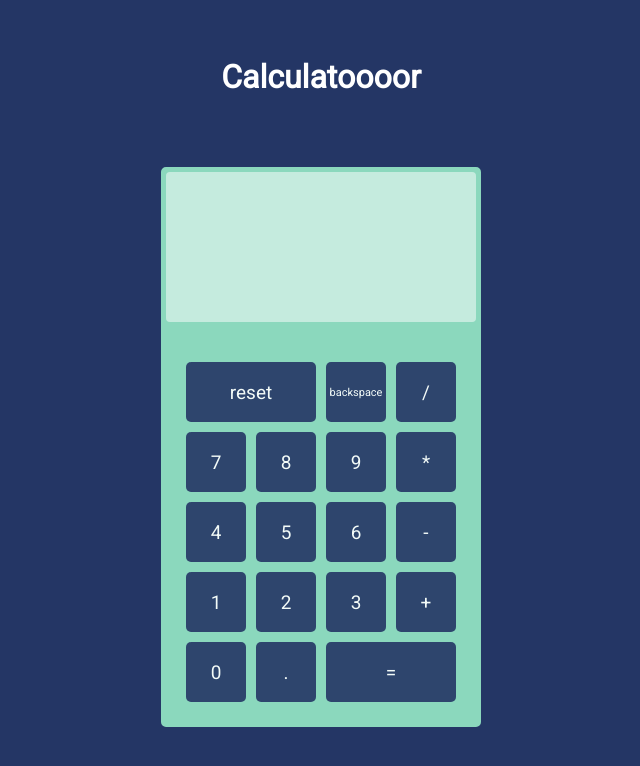
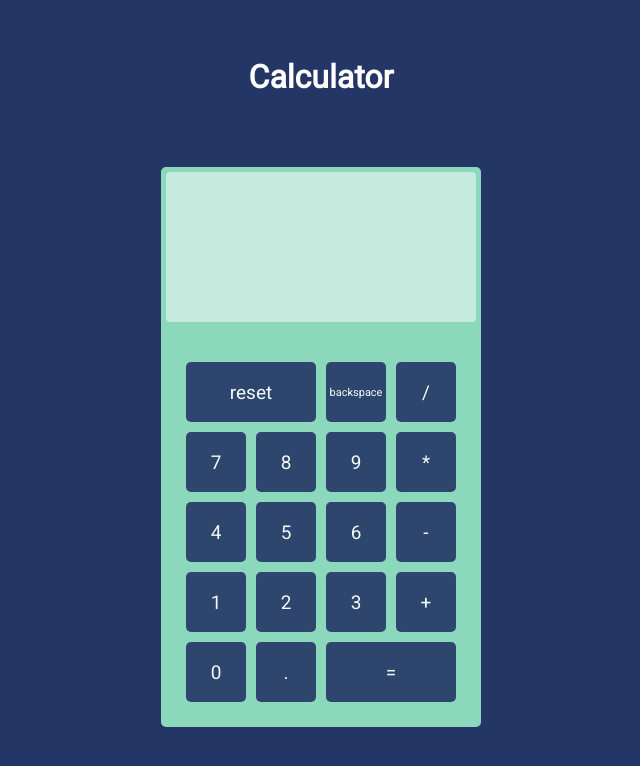
Before and after one commit to brampijper-gh-pages/calculator, a plain HTML site: page index.html in a window 1280 px wide. Shown: the whole page, without its empty margins (319-959 px from the left). Drawn offline with Linux system fonts and the light colour scheme.

Commit message:
changed the title

```diff
--- a/index.html
+++ b/index.html
@@ -3,7 +3,7 @@
         <link rel="stylesheet" type="text/css" href="style.css">
     </head>
     <body>
-            <h1>Calculatoooor</h1>
+            <h1>Calculator</h1>
         <div class="main-container">
             <div id="calculator-display"></div>
 
```
